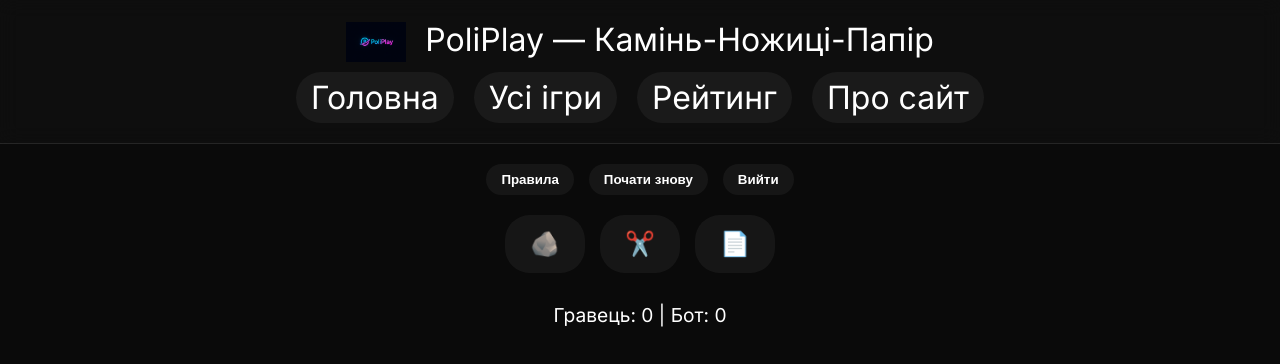
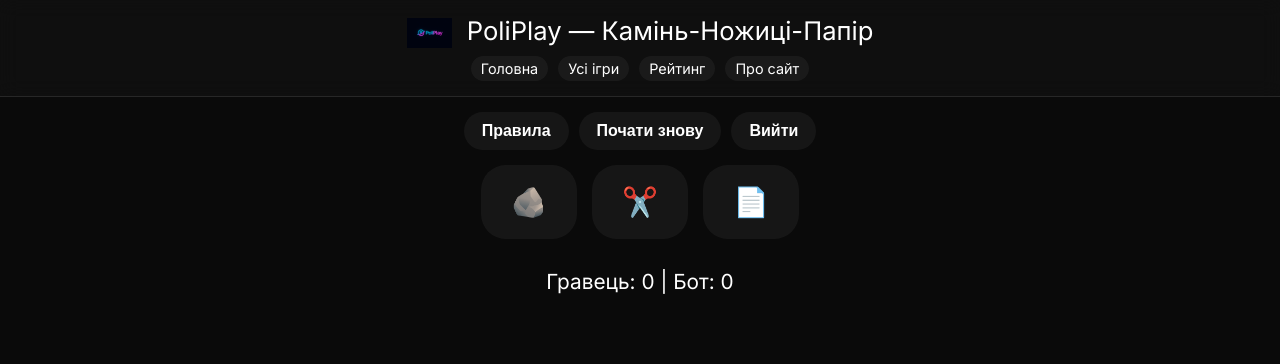
Before and after one commit to Vitalii-html/polygame, a plain HTML site: page games/rps.html in a window 1280 px wide. Drawn offline with Linux system fonts and the light colour scheme.

Commit message:
Update rps.html

```diff
--- a/games/rps.html
+++ b/games/rps.html
@@ -15,73 +15,78 @@ body {
   align-items:center;
   min-height:100vh;
   margin:0;
+  padding:0 10px;
 }
 header {
   width:100%;
-  padding:20px;
+  padding:15px 10px;
   text-align:center;
-  font-size:2rem;
+  font-size:1.6rem;
   backdrop-filter:blur(10px);
-  background:rgba(20,20,20,0.4);
+  background:rgba(20,20,20,0.5);
   border-bottom:1px solid rgba(255,255,255,0.1);
-  margin-bottom:20px;
+  margin-bottom:15px;
 }
 header img.logo {
-  height:40px;
+  height:30px;
   vertical-align:middle;
-  margin-right:10px;
+  margin-right:8px;
 }
 nav {
-  margin-top:10px;
+  margin-top:8px;
   display:flex;
   justify-content:center;
-  gap:20px;
+  gap:10px;
   flex-wrap:wrap;
 }
 nav a {
-  padding:6px 15px;
-  border-radius:25px;
+  padding:4px 10px;
+  border-radius:20px;
   background: rgba(255,255,255,0.05);
   transition:0.3s;
   color:#fff;
   text-decoration:none;
+  font-size:0.9rem;
 }
 nav a:hover {
   background: linear-gradient(90deg, #00ffff, #a100ff);
-  box-shadow:0 0 10px #00ffff,0 0 20px #a100ff;
+  box-shadow:0 0 6px #00ffff,0 0 12px #a100ff;
 }
 
 .controls {
+  display:flex;
+  gap:10px;
+  margin-bottom:15px;
+  flex-wrap:wrap;
+  justify-content:center;
+}
+.controls button {
+  cursor:pointer;
+  background: rgba(255,255,255,0.05);
+  padding:10px 18px;
+  border-radius: 25px;
+  transition: 0.3s;
+  border: none;
+  color: #fff;
+  font-weight: 600;
+  font-size:1rem;
+}
+.controls button:hover {
+  background: linear-gradient(90deg,#00ffff,#a100ff);
+  color:#000;
+  box-shadow:0 0 8px #00ffff,0 0 15px #a100ff;
+}
+
+#choices {
   display:flex;
   gap:15px;
   margin-bottom:20px;
   flex-wrap:wrap;
   justify-content:center;
 }
-.controls button {
-  cursor: pointer;
-  background: rgba(255,255,255,0.05);
-  padding: 8px 15px;
-  border-radius: 25px;
-  transition: 0.3s;
-  border: none;
-  color: #fff;
-  font-weight: 600;
-}
-.controls button:hover {
-  background: linear-gradient(90deg,#00ffff,#a100ff);
-  color:#000;
-  box-shadow:0 0 10px #00ffff,0 0 20px #a100ff;
-}
-
-#choices {
-  display:flex;
-  gap:15px;
-  margin-bottom:20px;
-}
 .choice-btn {
-  padding:15px 25px;
-  font-size:1.5rem;
+  padding:20px 30px;
+  font-size:1.8rem;
   border-radius:25px;
   border:none;
   cursor:pointer;
@@ -93,11 +98,14 @@ nav a:hover {
   color:#000;
 }
 
-#result { font-size:1.5rem; margin-bottom:10px; }
-#score { font-size:1.2rem; }
+#result { font-size:1.5rem; margin-bottom:10px; text-align:center; word-break:break-word;}
+#score { font-size:1.3rem; text-align:center; }
 
 @media(max-width:500px){
-  .choice-btn{padding:10px 15px; font-size:1.2rem;}
+  .choice-btn{padding:15px 20px; font-size:1.5rem;}
+  .controls button{padding:8px 12px; font-size:0.9rem;}
+  header{font-size:1.4rem; padding:10px 5px;}
+  nav a{font-size:0.8rem; padding:3px 8px;}
 }
 </style>
 </head>
```
